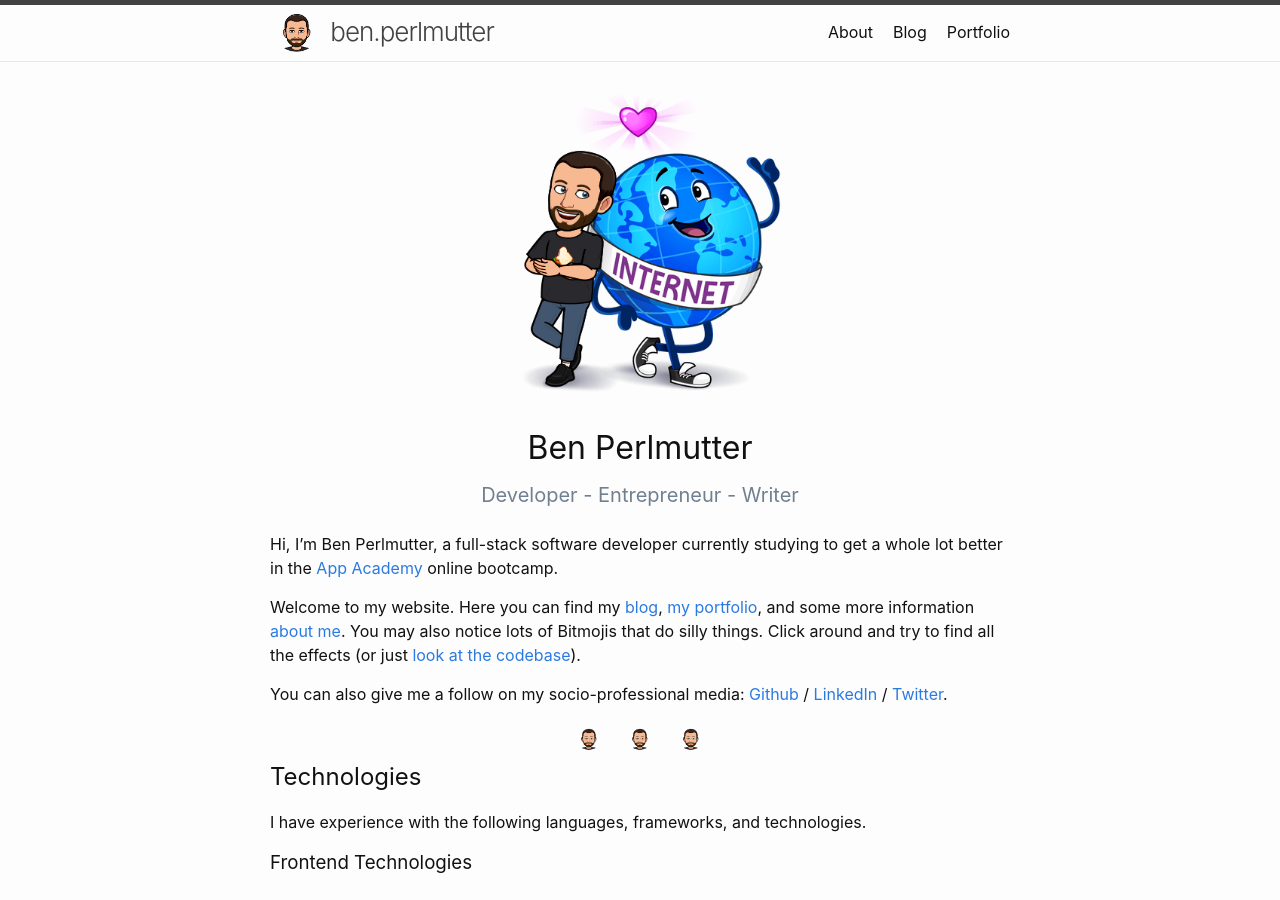
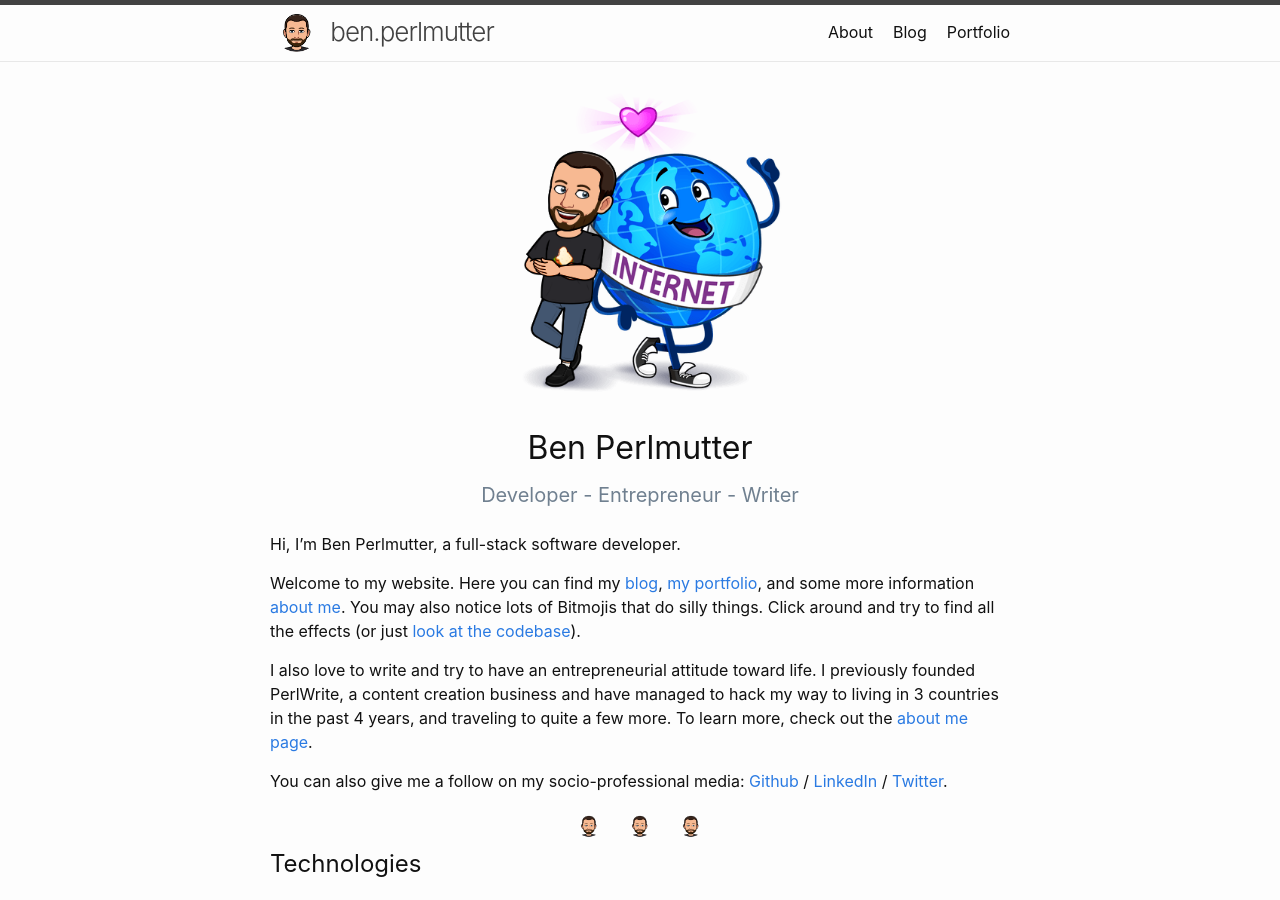
Before and after one commit to bpmutter/ben.perlmutter.io, a Jekyll site: the page built from index.markdown, in a window 1280 px wide and 900 px high. Built offline with Jekyll 4.4.1, drawn with Linux system fonts in a browser that asks for light colours.

Commit message:
add personal info to homepage and about me page

```diff
--- a/index.markdown
+++ b/index.markdown
@@ -4,7 +4,6 @@
 
 layout: home
 ---
-<!-- ![Ben in the Tienda](assets/ben-tienda-circle.png) -->
 <div class="img-wrap-center">
 <img src="/assets/img/28-bitmoji-internet-love.png" class="bitmoji-header">
 </div>
@@ -20,10 +19,11 @@ layout: home
     </p>
 </div>
 
-
-Hi, I'm Ben Perlmutter, a full-stack software developer currently studying to get a whole lot better in the [App Academy](https://appacademy.io/) online bootcamp.
+Hi, I'm Ben Perlmutter, a full-stack software developer.
 
 Welcome to my website. Here you can find my [blog](/blog.html), [my portfolio](https://github.com/bpmutter/), and some more information [about me](/about.html). You may also notice lots of Bitmojis that do silly things. Click around and try to find all the effects (or just [look at the codebase](https://github.com/bpmutter/ben.perlmutter.io)).
+
+I also love to write and try to have an entrepreneurial attitude toward life. I previously founded PerlWrite, a content creation business and have managed to hack my way to living in 3 countries in the past 4 years, and traveling to quite a few more. To learn more, check out the [about me page](/about.html).
 
 You can also give me a follow on my socio-professional media: [Github](https://github.com/bpmutter) / [LinkedIn](https://www.linkedin.com/in/ben-perlmutter-a410228a/) / [Twitter](https://twitter.com/bpmutter).
 
```
Also changed, not shown: about.markdown (+5 -3 lines), 3 other files.
